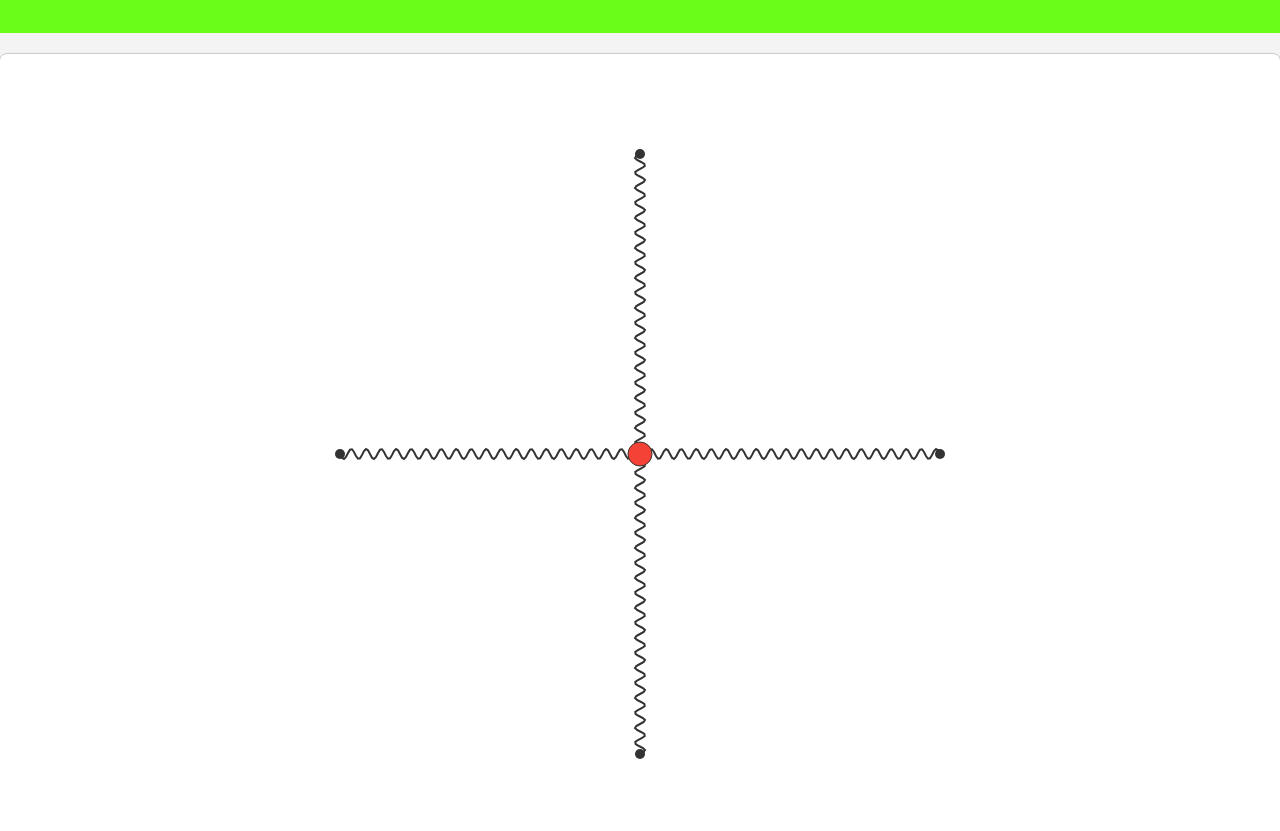
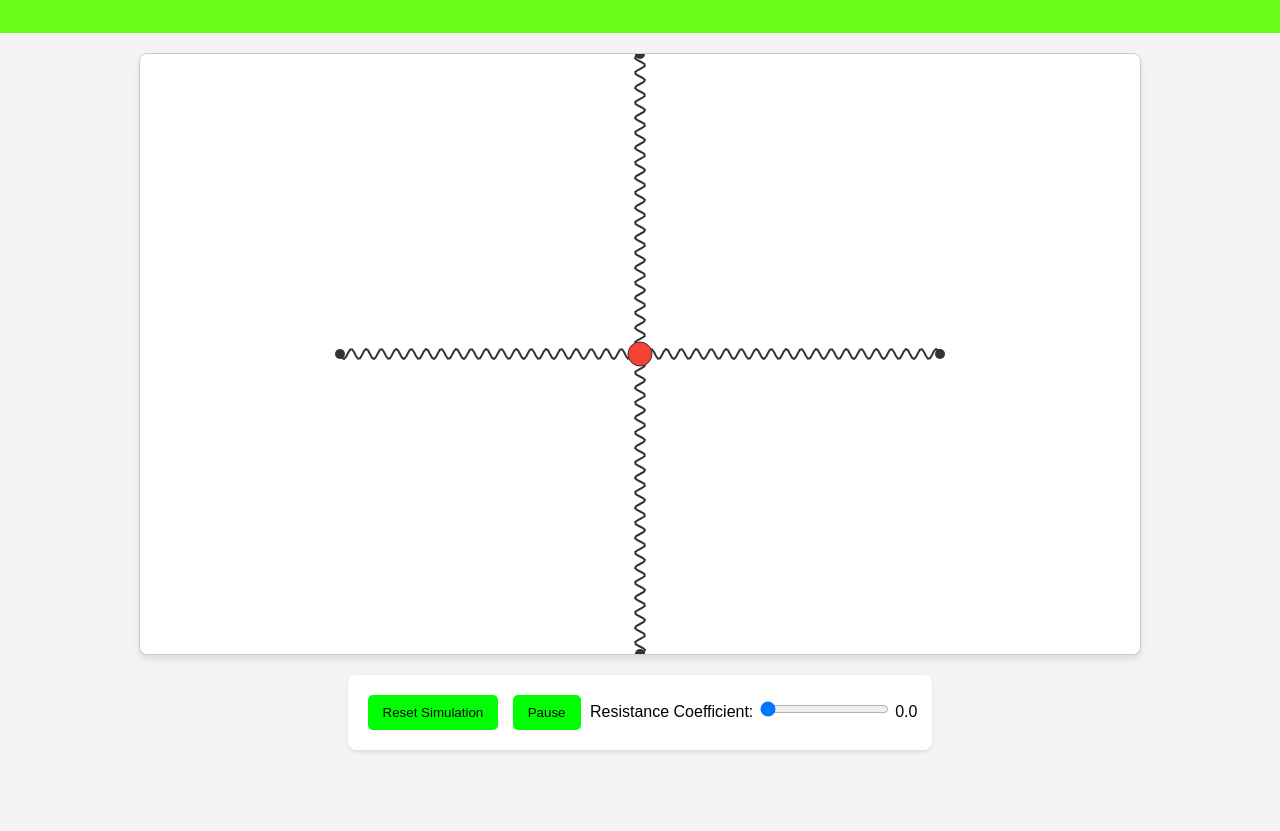
Before and after one commit to iuli26/engine-website, a plain HTML site: page 4springs.html in a window 1280 px wide. Shown: the part 121-952 px from the top of the page. After the commit the page ends 911 px from the top, so only its background shows below. Drawn offline with Linux system fonts and the light colour scheme.

Commit message:
Update 4springs.html

```diff
--- a/4springs.html
+++ b/4springs.html
@@ -6,6 +6,7 @@
   <title>4 Springs Simulation</title>
   <style>
     body {
+
       font-family: Arial, sans-serif;
       margin: 0;
       padding: 0;
@@ -24,11 +25,17 @@
     }
 
     .simulation-container {
+
       margin: 20px;
       text-align: center;
+      display: flex;
+      flex-direction: column;
+      align-items: center;
+      width: 100%;
     }
+    canvas {
 
-    canvas {
+
       background-color: white;
       border: 1px solid #ccc;
       border-radius: 8px;
@@ -80,11 +87,16 @@
   </header>
 
   <div class="simulation-container">
-    <canvas id="simulationCanvas" width="1280" height="800"></canvas>
+    <canvas id="simulationCanvas" width="1000" height="600"></canvas>
 
     <div class="controls">
       <button id="resetBtn">Reset Simulation</button>
       <button id="pauseBtn">Pause</button>
+      <label>
+          Resistance Coefficient:
+          <input type="range" id="resistanceSlider" min="0" max="1" step="0.1" value="0.0">
+          <span id="resistanceValue">0.0</span>
+      </label>
     </div>
 
 
```
